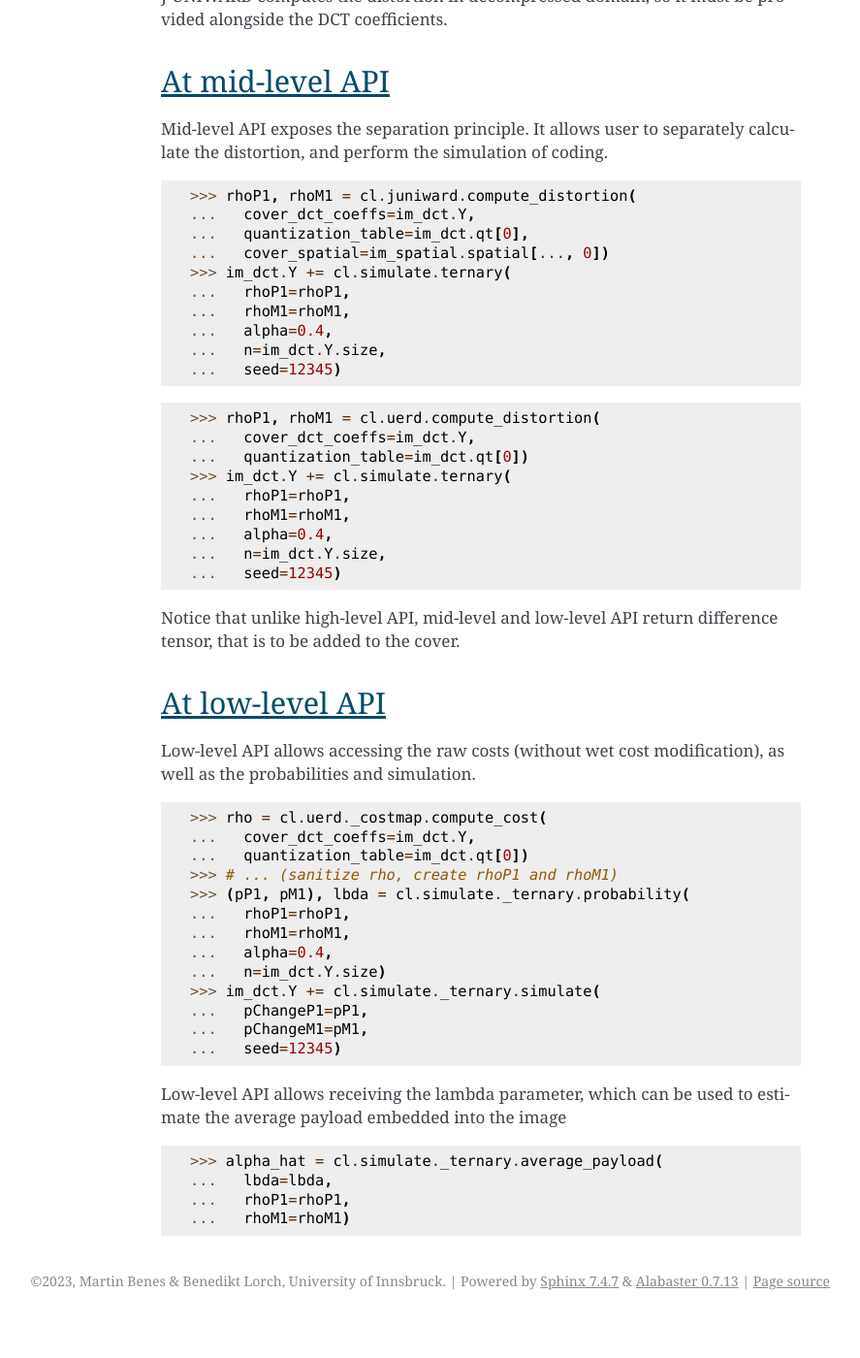
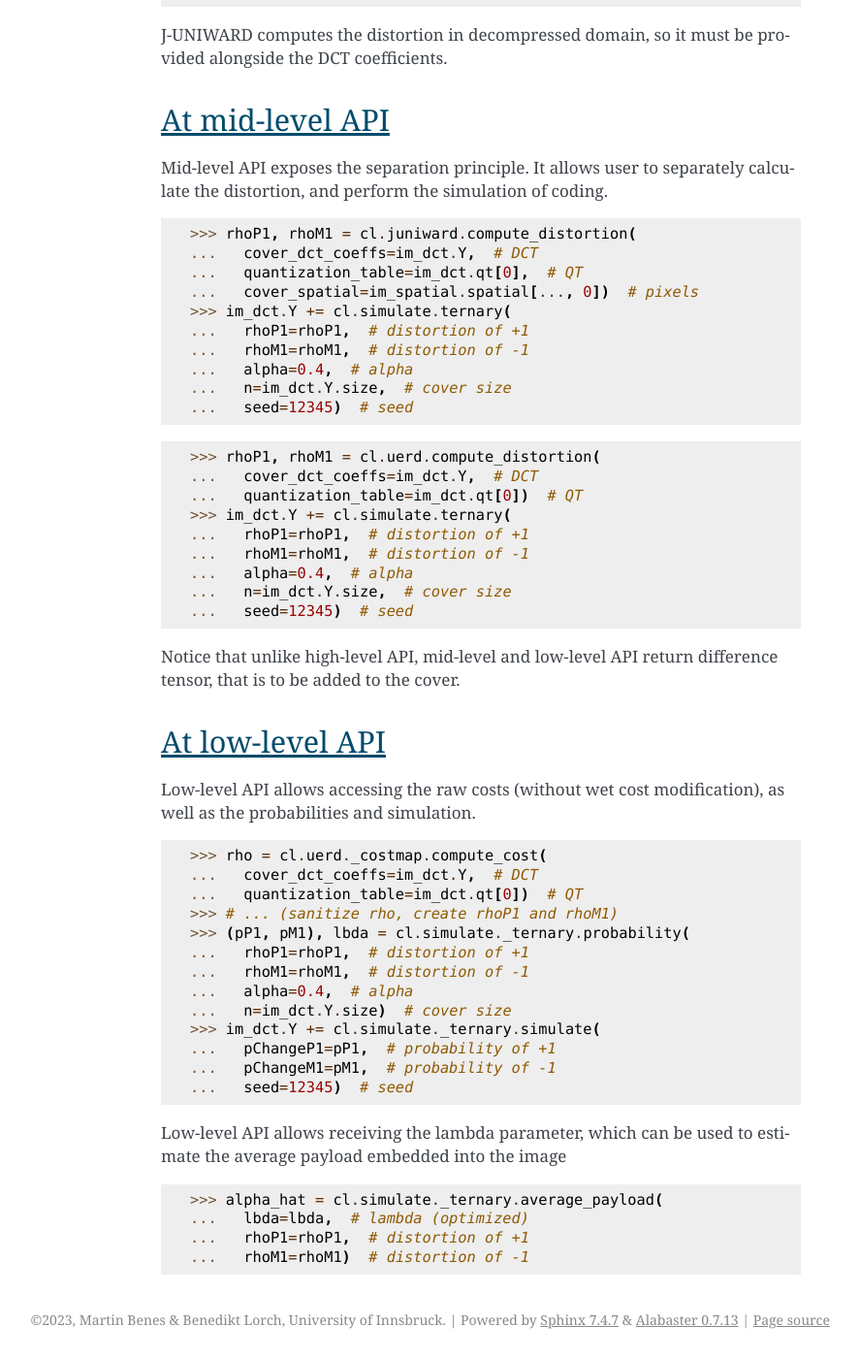
Before and after one commit to uibk-uncover/conseal, a Sphinx documentation site: the page built from docs/usage.rst, in a window 1280 px wide and 1400 px high, scrolled down 1298 px. Shown: the whole window at 97% size, without its empty margins (254-1141 px from the left). Built offline with Sphinx 7.4.7, drawn with Linux system fonts in a browser that asks for light colours; before the commit the page ends 2658 px from its top, so only the background shows below that; some of the changed text lies outside the part shown.

Commit message:
added more usage info

```diff
--- a/docs/usage.rst
+++ b/docs/usage.rst
@@ -21,7 +21,9 @@ Import the package with
 The code before use a cover image, which can be loaded as follows.
 
 >>> import jpeglib
->>> im_spatial = jpeglib.read_spatial("cover.jpeg", jpeglib.JCS_GRAYSCALE)
+>>> im_spatial = jpeglib.read_spatial(
+...   "cover.jpeg",
+...   jpeglib.JCS_GRAYSCALE)
 >>> im_dct = jpeglib.read_dct("cover.jpeg")
 
 
@@ -35,23 +37,23 @@ At high-level API
 Using the high-level API, you call a single function, provide the cover, and receive stego.
 
 >>> im_dct.Y = cl.nsF5.simulate_single_channel(
-...   cover_dct_coeffs=im_dct.Y,
-...   quantization_table=im_dct.qt[0],
-...   embedding_rate=0.4,
-...   seed=12345)
+...   cover_dct_coeffs=im_dct.Y,  # DCT
+...   quantization_table=im_dct.qt[0],  # QT
+...   embedding_rate=0.4,  # alpha
+...   seed=12345)  # seed
 
 >>> im_dct.Y = cl.uerd.simulate_single_channel(
-...   cover_dct_coeffs=im_dct.Y,
-...   quantization_table=im_dct.qt[0],
-...   embedding_rate=0.4,
-...   seed=12345)
+...   cover_dct_coeffs=im_dct.Y,  # DCT
+...   quantization_table=im_dct.qt[0],  # QT
+...   embedding_rate=0.4,  # alpha
+...   seed=12345)  # seed
 
 >>> im_dct.Y = cl.juniward.simulate_single_channel(
-...   cover_dct_coeffs=im_dct.Y,
-...   quantization_table=im_dct.qt[0],
-...   cover_spatial=im_spatial.spatial[..., 0],
-...   embedding_rate=0.4,
-...   seed=12345)
+...   cover_dct_coeffs=im_dct.Y,  # DCT
+...   quantization_table=im_dct.qt[0],  # QT
+...   cover_spatial=im_spatial.spatial[..., 0],  # decompressed
+...   embedding_rate=0.4,  # alpha
+...   seed=12345)  # seed
 
 J-UNIWARD computes the distortion in decompressed domain,
 so it must be provided alongside the DCT coefficients.
@@ -64,25 +66,25 @@ Mid-level API exposes the separation principle.
 It allows user to separately calculate the distortion, and perform the simulation of coding.
 
 >>> rhoP1, rhoM1 = cl.juniward.compute_distortion(
-...   cover_dct_coeffs=im_dct.Y,
-...   quantization_table=im_dct.qt[0],
-...   cover_spatial=im_spatial.spatial[..., 0])
+...   cover_dct_coeffs=im_dct.Y,  # DCT
+...   quantization_table=im_dct.qt[0],  # QT
+...   cover_spatial=im_spatial.spatial[..., 0])  # pixels
 >>> im_dct.Y += cl.simulate.ternary(
-...   rhoP1=rhoP1,
-...   rhoM1=rhoM1,
-...   alpha=0.4,
-...   n=im_dct.Y.size,
-...   seed=12345)
+...   rhoP1=rhoP1,  # distortion of +1
+...   rhoM1=rhoM1,  # distortion of -1
+...   alpha=0.4,  # alpha
+...   n=im_dct.Y.size,  # cover size
+...   seed=12345)  # seed
 
 >>> rhoP1, rhoM1 = cl.uerd.compute_distortion(
-...   cover_dct_coeffs=im_dct.Y,
-...   quantization_table=im_dct.qt[0])
+...   cover_dct_coeffs=im_dct.Y,  # DCT
+...   quantization_table=im_dct.qt[0])  # QT
 >>> im_dct.Y += cl.simulate.ternary(
-...   rhoP1=rhoP1,
-...   rhoM1=rhoM1,
-...   alpha=0.4,
-...   n=im_dct.Y.size,
-...   seed=12345)
+...   rhoP1=rhoP1,  # distortion of +1
+...   rhoM1=rhoM1,  # distortion of -1
+...   alpha=0.4,  # alpha
+...   n=im_dct.Y.size,  # cover size
+...   seed=12345)  # seed
 
 Notice that unlike high-level API, mid-level and low-level API return difference tensor,
 that is to be added to the cover.
@@ -96,24 +98,24 @@ as well as the probabilities and simulation.
 
 
 >>> rho = cl.uerd._costmap.compute_cost(
-...   cover_dct_coeffs=im_dct.Y,
-...   quantization_table=im_dct.qt[0])
+...   cover_dct_coeffs=im_dct.Y,  # DCT
+...   quantization_table=im_dct.qt[0])  # QT
 >>> # ... (sanitize rho, create rhoP1 and rhoM1)
 >>> (pP1, pM1), lbda = cl.simulate._ternary.probability(
-...   rhoP1=rhoP1,
-...   rhoM1=rhoM1,
-...   alpha=0.4,
-...   n=im_dct.Y.size)
+...   rhoP1=rhoP1,  # distortion of +1
+...   rhoM1=rhoM1,  # distortion of -1
+...   alpha=0.4,  # alpha
+...   n=im_dct.Y.size)  # cover size
 >>> im_dct.Y += cl.simulate._ternary.simulate(
-...   pChangeP1=pP1,
-...   pChangeM1=pM1,
-...   seed=12345)
+...   pChangeP1=pP1,  # probability of +1
+...   pChangeM1=pM1,  # probability of -1
+...   seed=12345)  # seed
 
 Low-level API allows receiving the lambda parameter, which can be used
 to estimate the average payload embedded into the image
 
 
 >>> alpha_hat = cl.simulate._ternary.average_payload(
-...   lbda=lbda,
-...   rhoP1=rhoP1,
-...   rhoM1=rhoM1)
+...   lbda=lbda,  # lambda (optimized)
+...   rhoP1=rhoP1,  # distortion of +1
+...   rhoM1=rhoM1)  # distortion of -1
```
